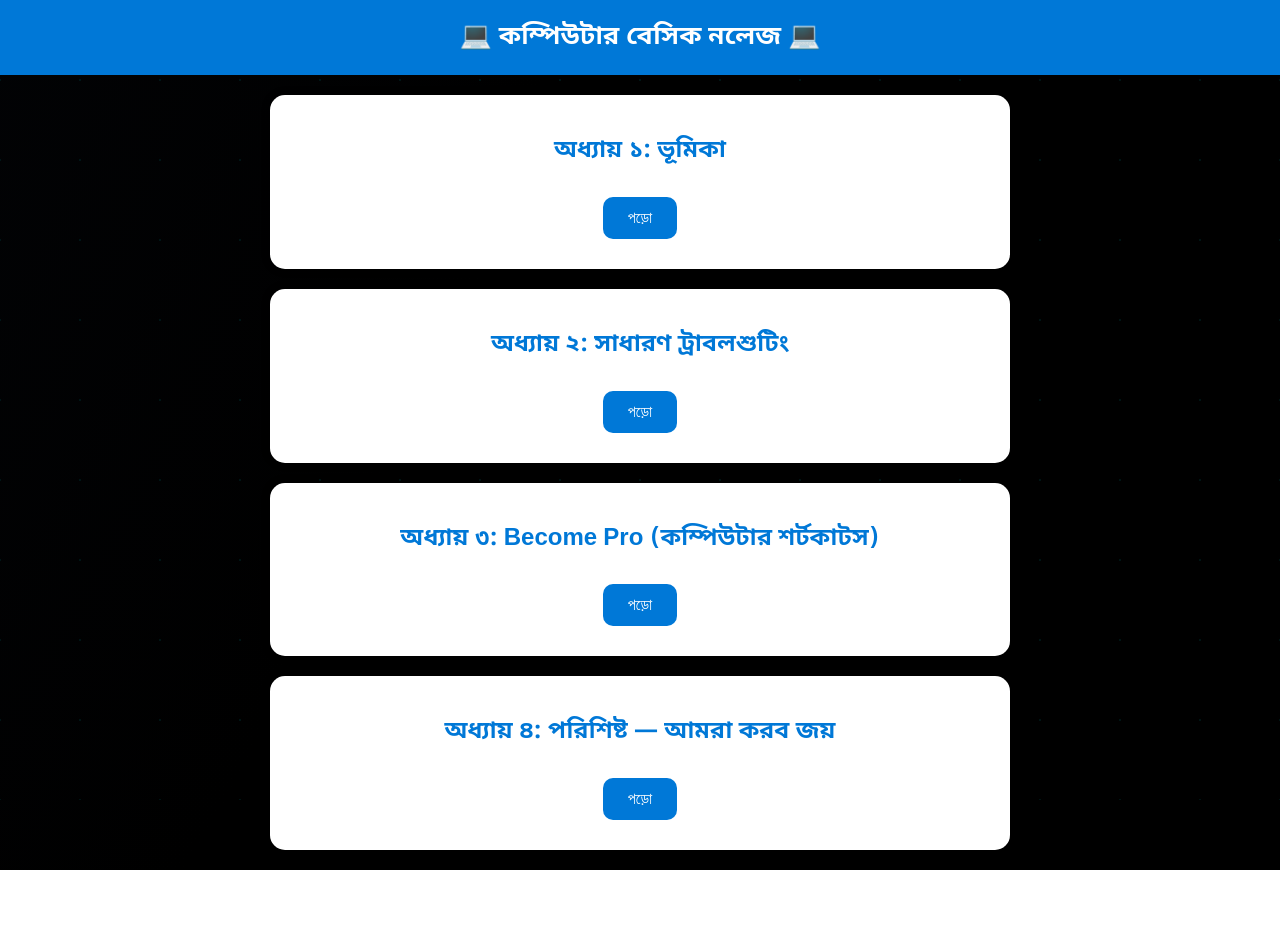
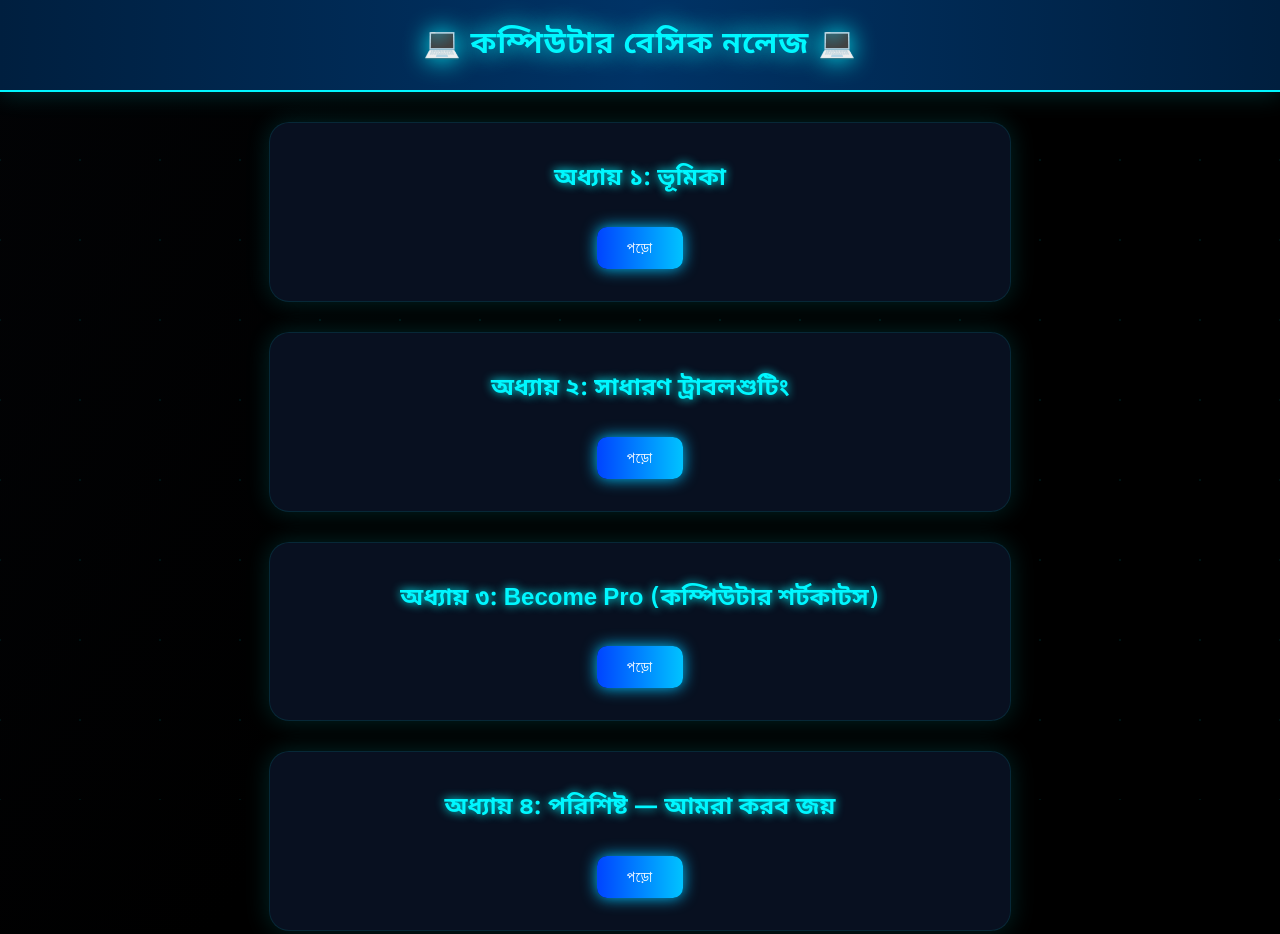
Before and after one commit to alh370116-debug/Computer-Basic-Knowledge, a plain HTML site: page index.html in a window 1280 px wide. Shown: the top 934 px of the page. Before the commit the page ends 870 px from the top, so only its background shows below. Drawn offline with Linux system fonts and the light colour scheme.

Commit message:
Update index.html

```diff
--- a/index.html
+++ b/index.html
@@ -44,34 +44,56 @@ body::before {
 }
 
 h1 {
-    background-color: #0078d7;
-    color: white;
-    padding: 20px;
+  background: linear-gradient(90deg, #001F3F, #003366, #001F3F);
+  color: #00f7ff;
+  text-shadow: 0 0 25px #00f7ff;
+  padding: 25px;
   margin: 0;
-    font-size: 26px;
+  font-size: 30px;
+  letter-spacing: 1px;
+  border-bottom: 2px solid #00f7ff;
+  box-shadow: 0 0 25px rgba(0, 255, 255, 0.2);
 }
+
+/* === Chapter Cards === */
 .chapter {
-    background: white;
-    margin: 20px auto;
+  background: rgba(10, 20, 40, 0.8);
+  margin: 30px auto;
   padding: 20px;
   width: 90%;
   max-width: 700px;
-    border-radius: 15px;
-    box-shadow: 0 0 10px rgba(0,0,0,0.2);
+  border-radius: 20px;
+  box-shadow: 0 0 25px rgba(0, 255, 255, 0.15);
+  backdrop-filter: blur(10px);
+  border: 1px solid rgba(0, 255, 255, 0.1);
+  transition: all 0.4s ease;
 }
+.chapter:hover {
+  transform: translateY(-5px);
+  box-shadow: 0 0 40px rgba(0, 255, 255, 0.25);
+}
+
+/* === Glowing Buttons === */
 button {
-    background-color: #0078d7;
+  background: linear-gradient(90deg, #0044ff, #00c3ff);
   color: white;
   border: none;
-    padding: 12px 25px;
-    margin: 10px;
+  padding: 12px 30px;
+  margin: 12px;
   border-radius: 10px;
   cursor: pointer;
   font-size: 16px;
+  letter-spacing: 1px;
+  text-transform: uppercase;
+  box-shadow: 0 0 15px #00c3ff;
+  transition: 0.3s ease;
 }
 button:hover {
-    background-color: #005fa3;
+  box-shadow: 0 0 25px #00f7ff;
+  transform: scale(1.05);
 }
+
+/* === Popup Styling (Glassy) === */
 .popup {
   display: none;
   position: fixed;
@@ -80,36 +102,56 @@ body::before {
   top: 0;
   width: 100%;
   height: 100%;
-    overflow-y: auto;
-    background-color: rgba(0,0,0,0.8);
+  background: rgba(5, 10, 25, 0.9);
+  backdrop-filter: blur(15px);
+  color: #e0e0e0;
 }
+
 .popup-content {
-    background-color: #fff;
+  background: rgba(15, 25, 45, 0.85);
   margin: 50px auto;
   padding: 30px;
-    border-radius: 15px;
+  border-radius: 20px;
   width: 90%;
   max-width: 900px;
   text-align: left;
   line-height: 1.8;
+  box-shadow: 0 0 25px rgba(0,255,255,0.3);
+  border: 1px solid rgba(0,255,255,0.2);
+  animation: fadeIn 0.5s ease;
 }
+
+@keyframes fadeIn {
+  from { opacity: 0; transform: translateY(20px); }
+  to { opacity: 1; transform: translateY(0); }
+}
+
 .close {
-    color: #333;
+  color: #00f7ff;
   float: right;
-    font-size: 22px;
+  font-size: 24px;
   cursor: pointer;
+  transition: 0.3s;
 }
+.close:hover {
+  color: #ff0077;
+}
+
+/* === Headings and Pre === */
 h2 {
-    color: #0078d7;
+  color: #00f7ff;
+  text-shadow: 0 0 10px #00f7ff;
 }
 pre {
-    background: #f4f4f4;
+  background: rgba(0,0,0,0.4);
   padding: 15px;
   border-radius: 10px;
   overflow-x: auto;
+  border: 1px solid rgba(0,255,255,0.2);
 }
 </style>
 </head>
+
 <body>
 
 <h1>💻 কম্পিউটার বেসিক নলেজ 💻</h1>
```
Lines whose indentation alone changed are shown as unchanged.
